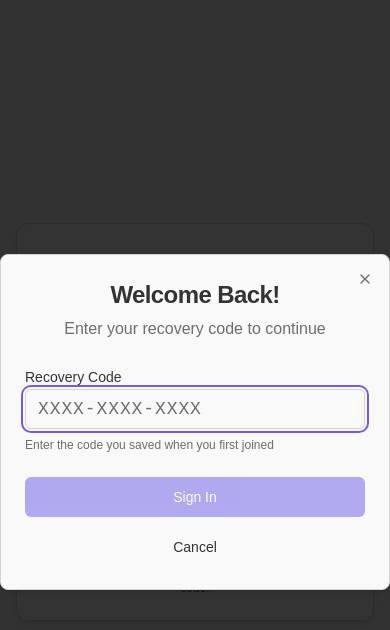
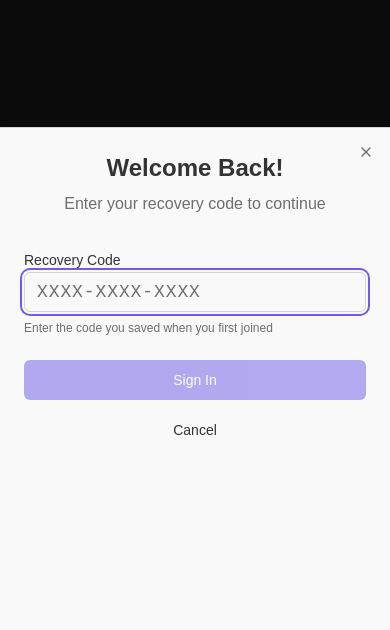
Before and after one commit to Constantin-E-T/today-i-helped, a Next.js app: page / in a window 390 px wide. Both pictures are taken after a click on the button "Sign In". Shown: the top 630 px of the page. Built offline with nearby package versions, Linux system fonts and the light colour scheme.

Commit message:
feat: refactor AuthModal to use Sheet component for mobile and improve code structure

```diff
--- a/components/auth/auth-modal.tsx
+++ b/components/auth/auth-modal.tsx
@@ -1,24 +1,33 @@
-'use client'
+"use client";
 
-import * as React from 'react'
-import { useState, useTransition } from 'react'
+import * as React from "react";
+import { useState, useTransition } from "react";
 import {
   Dialog,
   DialogContent,
   DialogDescription,
   DialogHeader,
   DialogTitle,
-} from '@/components/ui/dialog'
-import { Input } from '@/components/ui/input'
-import { Label } from '@/components/ui/label'
-import { Button } from '@/components/ui/button'
-import { AlertCircle, Loader2 } from 'lucide-react'
-import { normalizeRecoveryCode } from '@/lib/recovery-code'
+} from "@/components/ui/dialog";
+import {
+  Sheet,
+  SheetContent,
+  SheetDescription,
+  SheetHeader,
+  SheetTitle,
+} from "@/components/ui/sheet";
+import { Input } from "@/components/ui/input";
+import { Label } from "@/components/ui/label";
+import { Button } from "@/components/ui/button";
+import { AlertCircle, Loader2 } from "lucide-react";
+import { normalizeRecoveryCode } from "@/lib/recovery-code";
 
 interface AuthModalProps {
-  open: boolean
-  onOpenChange: (open: boolean) => void
-  onAuthenticate: (code: string) => Promise<{ success: boolean; error?: string }>
+  open: boolean;
+  onOpenChange: (open: boolean) => void;
+  onAuthenticate: (
+    code: string
+  ) => Promise<{ success: boolean; error?: string }>;
 }
 
 /**
@@ -26,111 +35,59 @@ interface AuthModalProps {
  * Automatically adds dashes at positions 4 and 8
  * Returns formatted value and cursor position
  */
-function formatRecoveryCodeInput(value: string): { formatted: string; cursorOffset: number } {
+function formatRecoveryCodeInput(value: string): {
+  formatted: string;
+  cursorOffset: number;
+} {
   // Remove all non-alphanumeric characters and convert to uppercase
-  const cleaned = value.replace(/[^A-Z0-9]/gi, '').toUpperCase()
+  const cleaned = value.replace(/[^A-Z0-9]/gi, "").toUpperCase();
 
   // Limit to 12 characters
-  const limited = cleaned.substring(0, 12)
+  const limited = cleaned.substring(0, 12);
 
   // Add dashes at positions 4 and 8
-  let formatted = ''
-  let cursorOffset = 0
+  let formatted = "";
+  let cursorOffset = 0;
 
   for (let i = 0; i < limited.length; i++) {
     if (i === 4 || i === 8) {
-      formatted += '-'
-      cursorOffset++
+      formatted += "-";
+      cursorOffset++;
     }
-    formatted += limited[i]
+    formatted += limited[i];
   }
 
-  return { formatted, cursorOffset }
+  return { formatted, cursorOffset };
 }
 
-export function AuthModal({ open, onOpenChange, onAuthenticate }: AuthModalProps) {
-  const [code, setCode] = useState('')
-  const [error, setError] = useState<string | null>(null)
-  const [isPending, startTransition] = useTransition()
-  const inputRef = React.useRef<HTMLInputElement>(null)
-
-  // Reset state when modal opens/closes
-  React.useEffect(() => {
-    if (open) {
-      setCode('')
-      setError(null)
-      // Focus input when modal opens
-      setTimeout(() => inputRef.current?.focus(), 100)
-    }
-  }, [open])
-
-  const handleInputChange = (e: React.ChangeEvent<HTMLInputElement>) => {
-    const input = e.target.value
-    const cursorPosition = e.target.selectionStart || 0
-
-    // Format the input
-    const { formatted } = formatRecoveryCodeInput(input)
-
-    // Update state
-    setCode(formatted)
-    setError(null)
-
-    // Restore cursor position accounting for auto-added dashes
-    requestAnimationFrame(() => {
-      if (inputRef.current) {
-        let newCursorPos = cursorPosition
-
-        // If we just typed a character that triggered a dash insertion, move cursor forward
-        if (formatted.length > input.length && (cursorPosition === 5 || cursorPosition === 10)) {
-          newCursorPos = cursorPosition + 1
+/**
+ * Form Content Component
+ * Extracted to prevent remounting on state changes
+ */
+interface FormContentProps {
+  code: string;
+  error: string | null;
+  isPending: boolean;
+  isCodeComplete: boolean;
+  canSubmit: boolean;
+  inputRef: React.RefObject<HTMLInputElement>;
+  handleInputChange: (e: React.ChangeEvent<HTMLInputElement>) => void;
+  handleSubmit: (e: React.FormEvent) => void;
+  onOpenChange: (open: boolean) => void;
 }
 
-        inputRef.current.setSelectionRange(newCursorPos, newCursorPos)
-      }
-    })
-  }
-
-  const handleSubmit = async (e: React.FormEvent) => {
-    e.preventDefault()
-
-    // Validate format
-    const normalized = normalizeRecoveryCode(code)
-    if (!normalized) {
-      setError('Invalid recovery code format. Please enter a valid code.')
-      return
-    }
-
-    // Clear any existing errors
-    setError(null)
-
-    // Call authentication handler
-    startTransition(async () => {
-      try {
-        const result = await onAuthenticate(normalized)
-
-        if (!result.success) {
-          setError(result.error || 'Authentication failed. Please try again.')
-        }
-        // On success, parent component will handle closing modal and navigation
-      } catch (err) {
-        setError('Something went wrong. Please try again.')
-      }
-    })
-  }
-
-  const isCodeComplete = code.replace(/-/g, '').length === 12
-  const canSubmit = isCodeComplete && !isPending
-
+function FormContent({
+  code,
+  error,
+  isPending,
+  isCodeComplete,
+  canSubmit,
+  inputRef,
+  handleInputChange,
+  handleSubmit,
+  onOpenChange,
+}: FormContentProps) {
   return (
-    <Dialog open={open} onOpenChange={onOpenChange}>
-      <DialogContent className="sm:max-w-md">
-        <DialogHeader>
-          <DialogTitle className="text-2xl">Welcome Back!</DialogTitle>
-          <DialogDescription className="text-base">
-            Enter your recovery code to continue
-          </DialogDescription>
-        </DialogHeader>
-
     <form onSubmit={handleSubmit} className="space-y-6 pt-2">
       <div className="space-y-2">
         <Label htmlFor="recovery-code" className="text-sm font-medium">
@@ -146,13 +103,13 @@ export function AuthModal({ open, onOpenChange, onAuthenticate }: AuthModalProps
           disabled={isPending}
           className={`font-mono text-lg tracking-wider transition-all ${
             error
-                  ? 'border-destructive focus-visible:ring-destructive'
+              ? "border-destructive focus-visible:ring-destructive"
               : isCodeComplete
-                  ? 'border-green-500 focus-visible:ring-green-500'
-                  : ''
+              ? "border-green-500 focus-visible:ring-green-500"
+              : ""
           }`}
-              aria-invalid={error ? 'true' : 'false'}
-              aria-describedby={error ? 'code-error' : undefined}
+          aria-invalid={error ? "true" : "false"}
+          aria-describedby={error ? "code-error" : undefined}
           autoComplete="off"
           autoCorrect="off"
           autoCapitalize="characters"
@@ -188,7 +145,7 @@ export function AuthModal({ open, onOpenChange, onAuthenticate }: AuthModalProps
               Signing in...
             </>
           ) : (
-                'Sign In'
+            "Sign In"
           )}
         </Button>
 
@@ -203,7 +160,142 @@ export function AuthModal({ open, onOpenChange, onAuthenticate }: AuthModalProps
         </Button>
       </div>
     </form>
+  );
+}
+
+export function AuthModal({
+  open,
+  onOpenChange,
+  onAuthenticate,
+}: AuthModalProps) {
+  const [code, setCode] = useState("");
+  const [error, setError] = useState<string | null>(null);
+  const [isPending, startTransition] = useTransition();
+  const inputRef = React.useRef<HTMLInputElement>(null);
+
+  // Reset state when modal opens/closes
+  React.useEffect(() => {
+    if (open) {
+      setCode("");
+      setError(null);
+      // Focus input when modal opens
+      setTimeout(() => inputRef.current?.focus(), 100);
+    }
+  }, [open]);
+
+  const handleInputChange = (e: React.ChangeEvent<HTMLInputElement>) => {
+    const input = e.target.value;
+    const cursorPosition = e.target.selectionStart || 0;
+
+    // Format the input
+    const { formatted } = formatRecoveryCodeInput(input);
+
+    // Update state
+    setCode(formatted);
+    setError(null);
+
+    // Restore cursor position accounting for auto-added dashes
+    requestAnimationFrame(() => {
+      if (inputRef.current) {
+        let newCursorPos = cursorPosition;
+
+        // If we just typed a character that triggered a dash insertion, move cursor forward
+        if (
+          formatted.length > input.length &&
+          (cursorPosition === 5 || cursorPosition === 10)
+        ) {
+          newCursorPos = cursorPosition + 1;
+        }
+
+        inputRef.current.setSelectionRange(newCursorPos, newCursorPos);
+      }
+    });
+  };
+
+  const handleSubmit = async (e: React.FormEvent) => {
+    e.preventDefault();
+
+    // Validate format
+    const normalized = normalizeRecoveryCode(code);
+    if (!normalized) {
+      setError("Invalid recovery code format. Please enter a valid code.");
+      return;
+    }
+
+    // Clear any existing errors
+    setError(null);
+
+    // Call authentication handler
+    startTransition(async () => {
+      try {
+        const result = await onAuthenticate(normalized);
+
+        if (!result.success) {
+          setError(result.error || "Authentication failed. Please try again.");
+        }
+        // On success, parent component will handle closing modal and navigation
+      } catch (err) {
+        setError("Something went wrong. Please try again.");
+      }
+    });
+  };
+
+  const isCodeComplete = code.replace(/-/g, "").length === 12;
+  const canSubmit = isCodeComplete && !isPending;
+
+  return (
+    <>
+      {/* Desktop: Dialog */}
+      <div className="hidden sm:block">
+        <Dialog open={open} onOpenChange={onOpenChange}>
+          <DialogContent className="sm:max-w-md">
+            <DialogHeader>
+              <DialogTitle className="text-2xl">Welcome Back!</DialogTitle>
+              <DialogDescription className="text-base">
+                Enter your recovery code to continue
+              </DialogDescription>
+            </DialogHeader>
+            <FormContent
+              code={code}
+              error={error}
+              isPending={isPending}
+              isCodeComplete={isCodeComplete}
+              canSubmit={canSubmit}
+              inputRef={inputRef}
+              handleInputChange={handleInputChange}
+              handleSubmit={handleSubmit}
+              onOpenChange={onOpenChange}
+            />
           </DialogContent>
         </Dialog>
-  )
+      </div>
+
+      {/* Mobile: Sheet (Bottom Drawer) */}
+      <div className="sm:hidden">
+        <Sheet open={open} onOpenChange={onOpenChange}>
+          <SheetContent side="bottom" className="h-[85vh]">
+            <SheetHeader>
+              <SheetTitle className="text-2xl">Welcome Back!</SheetTitle>
+              <SheetDescription className="text-base">
+                Enter your recovery code to continue
+              </SheetDescription>
+            </SheetHeader>
+            <div className="mt-6">
+              <FormContent
+                code={code}
+                error={error}
+                isPending={isPending}
+                isCodeComplete={isCodeComplete}
+                canSubmit={canSubmit}
+                inputRef={inputRef}
+                handleInputChange={handleInputChange}
+                handleSubmit={handleSubmit}
+                onOpenChange={onOpenChange}
+              />
+            </div>
+          </SheetContent>
+        </Sheet>
+      </div>
+    </>
+  );
 }
```
Lines whose indentation alone changed are shown as unchanged.
